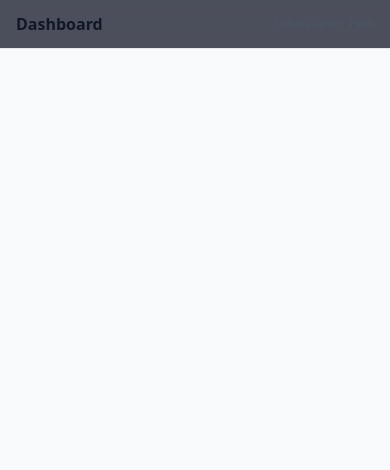
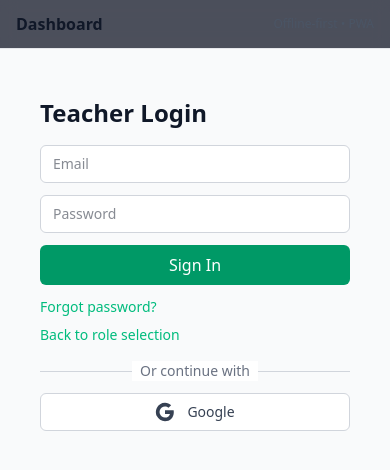
Before and after one commit to Madhan07-01/EduPrerna, a React (Vite) app: page /teacher-login in a window 390 px wide. Shown: the top 470 px of the page. Built offline with nearby package versions, Linux system fonts and the light colour scheme; no server answers.

Commit message:
WIP: save changes before rebase

```diff
--- a/src/App.tsx
+++ b/src/App.tsx
@@ -1,6 +1,7 @@
 import './index.css'
 import { SWUpdatePrompt } from './sw-update'
 import Sidebar, { type NavKey } from './components/Sidebar'
+import TeacherSidebar from './components/TeacherSidebar'
 import { useMemo } from 'react'
 import DashboardPage from './pages/DashboardPage'
 import CoursesPage from './pages/CoursesPage'
@@ -19,6 +20,8 @@ import { BrowserRouter, Routes, Route, Navigate, useLocation } from 'react-route
 import PrivateRoute from './components/PrivateRoute'
 import Login from './pages/Login'
 import SignUp from './pages/SignUp'
+import RoleSelector from './pages/RoleSelector'
+import TeacherLogin from './pages/TeacherLogin'
 
 function AppContent() {
   const { currentUser } = useAuth()
@@ -33,10 +36,15 @@ function AppContent() {
     return (known.includes(seg as NavKey) ? (seg as NavKey) : 'dashboard')
   }, [location.pathname])
 
+  const isTeacherPage = location.pathname.startsWith('/teacher')
+  const showStudentSidebar = currentUser && !isTeacherPage
+  const showTeacherSidebar = currentUser && isTeacherPage
+
   return (
     <div className="min-h-screen bg-gray-50 dark:bg-slate-950 text-gray-900 dark:text-slate-100">
       <div className="flex">
-        <Sidebar active={active} onNavigate={() => {}} />
+        {showStudentSidebar && <Sidebar active={active} onNavigate={() => {}} />}
+        {showTeacherSidebar && <TeacherSidebar />}
         <div className="flex-1 min-h-screen">
           <header className="sticky top-0 z-10 backdrop-blur supports-[backdrop-filter]:bg-slate-950/70 dark:bg-slate-950/70 bg-white/70 border-b border-gray-200 dark:border-slate-800">
             <div className="max-w-6xl mx-auto px-4 py-3 flex items-center justify-between">
@@ -47,8 +55,9 @@ function AppContent() {
           <main className="max-w-6xl mx-auto px-4 py-6">
             <Routes>
               <Route path="/login" element={<Login />} />
+              <Route path="/teacher-login" element={<TeacherLogin />} />
               <Route path="/signup" element={<SignUp />} />
-              <Route path="/" element={<Navigate to="/dashboard" replace />} />
+              <Route path="/" element={<RoleSelector />} />
               <Route path="/dashboard" element={<PrivateRoute><DashboardPage /></PrivateRoute>} />
               <Route path="/courses" element={<PrivateRoute><CoursesPage /></PrivateRoute>} />
               <Route path="/achievements" element={<PrivateRoute><AchievementsPage /></PrivateRoute>} />
--- a/src/components/Sidebar.tsx
+++ b/src/components/Sidebar.tsx
@@ -74,7 +74,7 @@ export function Sidebar({ active }: SidebarProps) {
                     <button
                       onClick={async () => {
                         await signOutUser()
-                        navigate('/login')
+                        navigate('/')
                       }}
                       className="mt-2 w-full bg-red-600 text-white py-2 px-4 rounded hover:bg-red-700"
                     >
--- /dev/null
+++ b/src/components/TeacherSidebar.tsx
@@ -0,0 +1,53 @@
+import { useLanguage } from '../contexts/LanguageContext'
+import { useAuth } from '../hooks/useAuth'
+import { useNavigate } from 'react-router-dom'
+
+export default function TeacherSidebar() {
+  const { t } = useLanguage()
+  const { signOutUser } = useAuth()
+  const navigate = useNavigate()
+
+  return (
+    <aside className="flex flex-col w-64 border-r border-gray-200 dark:border-slate-800 bg-white/95 dark:bg-slate-950/90 text-gray-900 dark:text-slate-100 p-4 gap-4">
+      <div className="flex items-center gap-2 px-2 py-1">
+        <div className="inline-flex items-center justify-center h-8 w-8 rounded-md bg-emerald-600">👨‍🏫</div>
+        <div>
+          <div className="font-semibold">{t('app.title')} - Teacher</div>
+          <div className="text-xs text-gray-600 dark:text-slate-400">{t('app.subtitle')}</div>
+        </div>
+      </div>
+      <nav className="flex-1 space-y-1">
+        <button
+          onClick={() => navigate('/teacher')}
+          className="w-full text-left px-3 py-2 rounded-md flex items-center gap-2 transition-colors bg-gray-100 dark:bg-slate-800 text-gray-900 dark:text-white"
+        >
+          <span className="text-lg">📊</span>
+          <span className="text-sm">Dashboard</span>
+        </button>
+
+        <div>
+          <button
+            onClick={() => navigate('/settings')}
+            className="w-full text-left px-3 py-2 rounded-md flex items-center gap-2 transition-colors text-gray-700 dark:text-slate-300 hover:bg-gray-50 dark:hover:bg-slate-900"
+          >
+            <span className="text-lg">⚙️</span>
+            <span className="text-sm">Settings</span>
+          </button>
+          <ul className="ml-9 mt-1 list-none">
+            <li>
+              <button
+                onClick={async () => {
+                  await signOutUser()
+                  navigate('/')
+                }}
+                className="mt-2 w-full bg-red-600 text-white py-2 px-4 rounded hover:bg-red-700"
+              >
+                Sign Out
+              </button>
+            </li>
+          </ul>
+        </div>
+      </nav>
+    </aside>
+  )
+}
--- /dev/null
+++ b/src/pages/RoleSelector.tsx
@@ -0,0 +1,48 @@
+import { useNavigate } from 'react-router-dom';
+
+export default function RoleSelector() {
+  const navigate = useNavigate();
+
+  const handleRoleSelection = (role: 'student' | 'teacher') => {
+    if (role === 'student') {
+      navigate('/login');
+    } else {
+      navigate('/teacher-login');
+    }
+  };
+
+  return (
+    <div className="min-h-screen flex items-center justify-center bg-gray-50 dark:bg-slate-950 p-4">
+      <div className="max-w-md w-full bg-white dark:bg-slate-900 rounded-lg shadow-lg p-8 text-center">
+        <h1 className="text-3xl font-bold text-gray-900 dark:text-white mb-6">Welcome to EduPrerna</h1>
+        <p className="text-xl text-gray-700 dark:text-slate-300 mb-8">Are you a Student or a Teacher?</p>
+
+        <div className="grid grid-cols-1 md:grid-cols-2 gap-4">
+          <button
+            onClick={() => handleRoleSelection('student')}
+            className="flex items-center justify-center bg-sky-600 hover:bg-sky-700 text-white font-medium py-3 px-4 rounded-md transition-colors"
+          >
+            <span className="mr-2">
+              <svg xmlns="http://www.w3.org/2000/svg" className="h-6 w-6" fill="none" viewBox="0 0 24 24" stroke="currentColor">
+                <path strokeLinecap="round" strokeLinejoin="round" strokeWidth={2} d="M12 6.253v13m0-13C10.832 5.477 9.246 5 7.5 5S4.168 5.477 3 6.253v13C4.168 18.477 5.754 18 7.5 18s3.332.477 4.5 1.253m0-13C13.168 5.477 14.754 5 16.5 5c1.747 0 3.332.477 4.5 1.253v13C19.832 18.477 18.247 18 16.5 18c-1.746 0-3.332.477-4.5 1.253" />
+              </svg>
+            </span>
+            Student
+          </button>
+
+          <button
+            onClick={() => handleRoleSelection('teacher')}
+            className="flex items-center justify-center bg-emerald-600 hover:bg-emerald-700 text-white font-medium py-3 px-4 rounded-md transition-colors"
+          >
+            <span className="mr-2">
+              <svg xmlns="http://www.w3.org/2000/svg" className="h-6 w-6" fill="none" viewBox="0 0 24 24" stroke="currentColor">
+                <path strokeLinecap="round" strokeLinejoin="round" strokeWidth={2} d="M19 20H5a2 2 0 01-2-2V6a2 2 0 012-2h10a2 2 0 012 2v1m2 13a2 2 0 01-2-2V7m2 13a2 2 0 002-2V9a2 2 0 00-2-2h-2m-4-3H9M7 16h6M7 8h6v4H7V8z" />
+              </svg>
+            </span>
+            Teacher
+          </button>
+        </div>
+      </div>
+    </div>
+  );
+}
--- /dev/null
+++ b/src/pages/TeacherLogin.tsx
@@ -0,0 +1,113 @@
+import { useState } from 'react'
+import { useAuth } from '../hooks/useAuth'
+import { Link, useNavigate } from 'react-router-dom'
+import { sendPasswordResetEmail } from 'firebase/auth'
+import { auth } from '../firebase/firebaseConfig'
+
+export default function TeacherLogin() {
+  const { signInEmail, signInWithGoogle, loading } = useAuth()
+  const [email, setEmail] = useState('')
+  const [password, setPassword] = useState('')
+  const [message, setMessage] = useState<string>('')
+  const [error, setError] = useState<string>('')
+  const navigate = useNavigate()
+
+  const onSubmit = async (e: React.FormEvent) => {
+    e.preventDefault()
+    try {
+      setError('')
+      setMessage('')
+      await signInEmail(email, password)
+      navigate('/teacher')
+    } catch (err: unknown) {
+      const msg = (err as { message?: string })?.message || 'Login failed'
+      setError(msg)
+    }
+  }
+
+  const onReset = async () => {
+    try {
+      setError('')
+      setMessage('')
+      if (!email) {
+        setError('Enter your email to reset your password')
+        return
+      }
+      await sendPasswordResetEmail(auth, email)
+      setMessage('Password reset email sent. Check your inbox.')
+    } catch (err: unknown) {
+      const msg = (err as { message?: string })?.message || 'Failed to send reset email'
+      setError(msg)
+    }
+  }
+
+  const onGoogleSignIn = async () => {
+    try {
+      setError('')
+      setMessage('')
+      await signInWithGoogle()
+      navigate('/teacher')
+    } catch (err: unknown) {
+      const msg = (err as { message?: string })?.message || 'Google sign-in failed'
+      setError(msg)
+    }
+  }
+
+  return (
+    <div className="mx-auto max-w-md p-6">
+      <h1 className="mb-4 text-2xl font-semibold text-gray-900 dark:text-white">Teacher Login</h1>
+      {error && <div className="mb-3 rounded-md bg-rose-50 p-3 text-rose-700 dark:bg-rose-900/20 dark:text-rose-300">{error}</div>}
+      {message && <div className="mb-3 rounded-md bg-emerald-50 p-3 text-emerald-700 dark:bg-emerald-900/20 dark:text-emerald-300">{message}</div>}
+      <form onSubmit={onSubmit} className="space-y-3">
+        <input aria-label="Email" className="w-full rounded-md border border-gray-300 bg-white px-3 py-2 text-sm dark:border-gray-600 dark:bg-gray-800" value={email} onChange={(e) => setEmail(e.target.value)} placeholder="Email" />
+        <input aria-label="Password" type="password" className="w-full rounded-md border border-gray-300 bg-white px-3 py-2 text-sm dark:border-gray-600 dark:bg-gray-800" value={password} onChange={(e) => setPassword(e.target.value)} placeholder="Password" />
+        <button disabled={loading} className="w-full rounded-md bg-emerald-600 px-3 py-2 text-white disabled:opacity-60">Sign In</button>
+      </form>
+      <div className="mt-3 grid gap-2">
+        <button onClick={onReset} className="text-sm text-emerald-500 hover:underline w-fit">Forgot password?</button>
+        <div className="text-sm text-gray-600 dark:text-slate-400">
+          <Link className="text-emerald-500 hover:underline" to="/">Back to role selection</Link>
+        </div>
+      </div>
+
+      {/* Google Sign In Button */}
+      <div className="mt-4">
+        <div className="relative">
+          <div className="absolute inset-0 flex items-center">
+            <div className="w-full border-t border-gray-300 dark:border-gray-600" />
+          </div>
+          <div className="relative flex justify-center text-sm">
+            <span className="px-2 bg-white dark:bg-gray-900 text-gray-500 dark:text-gray-400">Or continue with</span>
+          </div>
+        </div>
+
+        <button
+          onClick={onGoogleSignIn}
+          disabled={loading}
+          className="mt-3 w-full flex items-center justify-center gap-3 rounded-md border border-gray-300 dark:border-gray-600 bg-white dark:bg-gray-800 px-3 py-2 text-sm font-medium text-gray-700 dark:text-gray-200 hover:bg-gray-50 dark:hover:bg-gray-700 disabled:opacity-50"
+        >
+          <svg className="h-5 w-5" viewBox="0 0 24 24">
+            <path
+              fill="currentColor"
+              d="M22.56 12.25c0-.78-.07-1.53-.2-2.25H12v4.26h5.92c-.26 1.37-1.04 2.53-2.21 3.31v2.77h3.57c2.08-1.92 3.28-4.74 3.28-8.09z"
+            />
+            <path
+              fill="currentColor"
+              d="M12 23c2.97 0 5.46-.98 7.28-2.66l-3.57-2.77c-.98.66-2.23 1.06-3.71 1.06-2.86 0-5.29-1.93-6.16-4.53H2.18v2.84C3.99 20.53 7.7 23 12 23z"
+            />
+            <path
+              fill="currentColor"
+              d="M5.84 14.09c-.22-.66-.35-1.36-.35-2.09s.13-1.43.35-2.09V7.07H2.18C1.43 8.55 1 10.22 1 12s.43 3.45 1.18 4.93l2.85-2.22.81-.62z"
+            />
+            <path
+              fill="currentColor"
+              d="M12 5.38c1.62 0 3.06.56 4.21 1.64l3.15-3.15C17.45 2.09 14.97 1 12 1 7.7 1 3.99 3.47 2.18 7.07l3.66 2.84c.87-2.6 3.3-4.53 6.16-4.53z"
+            />
+            <path fill="none" d="M1 1h22v22H1z" />
+          </svg>
+          Google
+        </button>
+      </div>
+    </div>
+  )
+}
```
